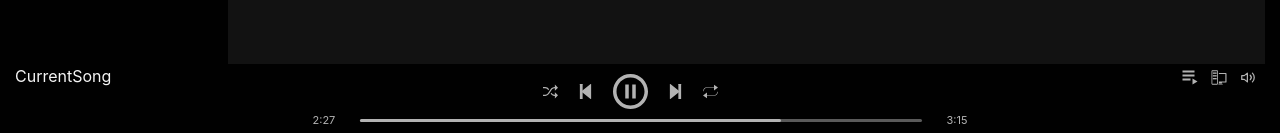
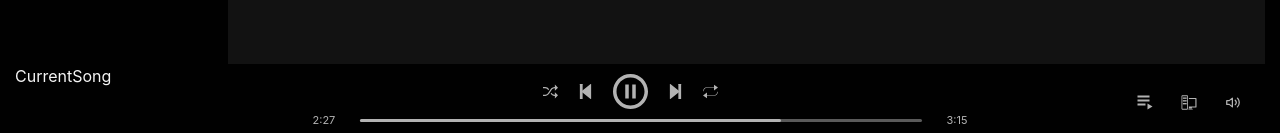
Before and after one commit to jakubjanas/Spotify-Clone, a React (Create React App) app: page /library in a window 1280 px wide. Shown: the part 664-797 px from the top of the page. Built offline with nearby package versions, Linux system fonts and the light colour scheme.

Commit message:
Base player options layout

```diff
--- a/src/components/PlayerOptions/PlayerOptions.css
+++ b/src/components/PlayerOptions/PlayerOptions.css
@@ -1,7 +1,8 @@
 .playerOptions {
     text-align: right;
+    height: 100%;
 }
 .playerOptions svg {
-    margin-right: 5px;
     height: 15px;
+    margin: 10% 20px 0 0;
 }
```
